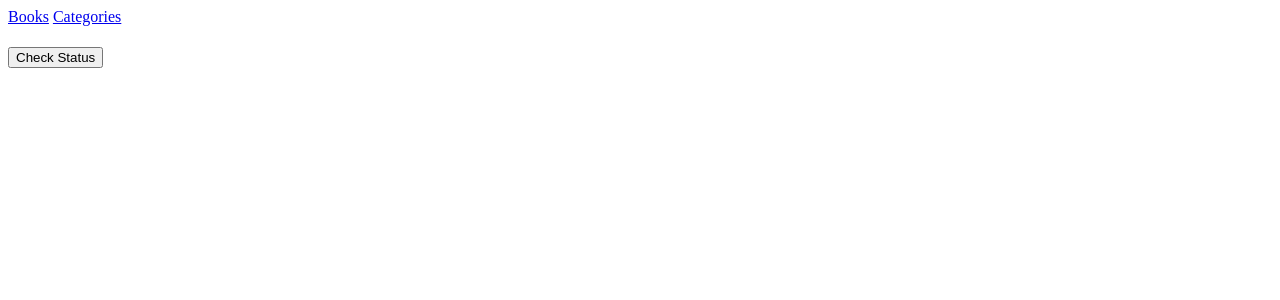
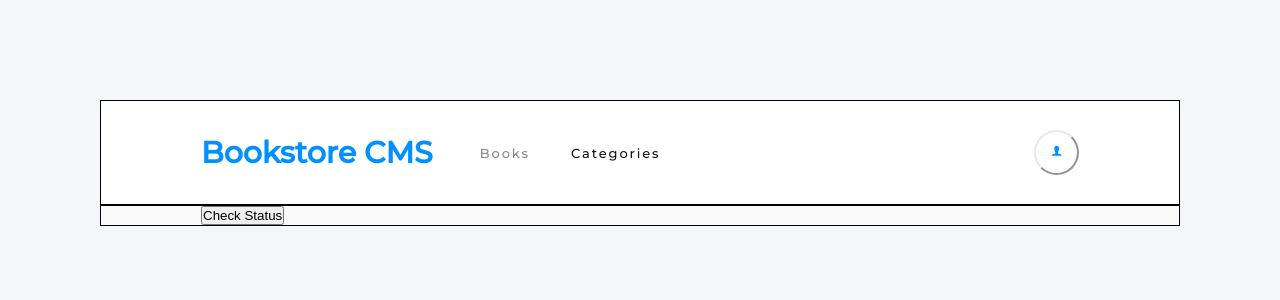
Before and after one commit to amon-cofie/bookstore-react-redux, a React (Create React App) app: page /categories in a window 1280 px wide. Shown: the top 300 px of the page. Built offline with nearby package versions, Linux system fonts and the light colour scheme.

Commit message:
Add styles

```diff
--- a/package.json
+++ b/package.json
@@ -7,10 +7,12 @@
     "@testing-library/jest-dom": "^5.16.5",
     "@testing-library/react": "^13.4.0",
     "@testing-library/user-event": "^13.5.0",
+    "antd": "^4.24.1",
     "axios": "^1.1.3",
     "prop-types": "^15.8.1",
     "react": "^18.2.0",
     "react-dom": "^18.2.0",
+    "react-icons": "^4.6.0",
     "react-redux": "^8.0.5",
     "react-router-dom": "^6.4.3",
     "react-scripts": "5.0.1",
--- a/src/App.js
+++ b/src/App.js
@@ -1,6 +1,7 @@
 import React from 'react';
 import { Route, Routes, NavLink } from 'react-router-dom';
 import { useSelector, useDispatch } from 'react-redux';
+import { IoIosPerson } from 'react-icons/io';
 import BooksList from './components/BooksList';
 import FormInput from './components/FormInput';
 import { checkStatus } from './redux/categories/categories';
@@ -12,17 +13,31 @@ function App() {
 
   return (
     <>
-      <div>
-        <NavLink to="/">Books</NavLink>
-        {' '}
-        <NavLink to="/categories">Categories</NavLink>
+      <div className="app-main-container">
+        <header className="center-container header-container ">
+          <div className="header-content">
+            <h1 className="main-heading">Bookstore CMS</h1>
+            <nav className="navbar-container ">
+              <NavLink className="nav-links" to="/">
+                Books
+              </NavLink>
+              <NavLink className="nav-links" to="/categories">
+                Categories
+              </NavLink>
+            </nav>
           </div>
+          <button className="profile-icon" type="button">
+            <IoIosPerson className="userIcon" />
+          </button>
+        </header>
+        <main className="center-container app-components-container">
           <Routes>
             <Route
               path="/"
               element={(
                 <>
                   <BooksList booksArr={books} />
+                  <hr />
                   <FormInput />
                 </>
               )}
@@ -31,10 +46,7 @@ function App() {
               path="/categories"
               element={(
                 <>
-              <h1>
-                {status}
-                {' '}
-              </h1>
+                  <h1>{status}</h1>
                   <button
                     type="button"
                     onClick={() => {
@@ -47,6 +59,8 @@ function App() {
               )}
             />
           </Routes>
+        </main>
+      </div>
     </>
   );
 }
--- a/src/components/BooksList.js
+++ b/src/components/BooksList.js
@@ -2,6 +2,7 @@ import React, { useEffect } from 'react';
 import { useDispatch, useSelector } from 'react-redux';
 import Book from './Book';
 import { AsyncGetBooks } from '../redux/books/books';
+import styles from '../css/BooksList.module.css';
 
 const BooksList = () => {
   const allBooks = [];
@@ -21,8 +22,8 @@ const BooksList = () => {
   });
 
   return (
-    <div>
-      <ul>
+    <div className={styles.mainContainer}>
+      <ul className={styles.booksContainer}>
         {allBooks.map((book) => (
           <Book key={book.id} book={book} />
         ))}
--- a/src/components/FormInput.js
+++ b/src/components/FormInput.js
@@ -2,6 +2,7 @@ import React, { useState } from 'react';
 import { v4 as uuidv4 } from 'uuid';
 import { useDispatch } from 'react-redux';
 import { addBook } from '../redux/books/books';
+import formStyle from '../css/FormInput.module.css';
 
 const FormInput = () => {
   const [titleValue, setTitleValue] = useState('');
@@ -9,8 +10,11 @@ const FormInput = () => {
   const dispatch = useDispatch();
 
   return (
-    <div>
+    <div className={formStyle.formContainer}>
+      <h3 className={formStyle.mainHeading}>ADD NEW BOOK</h3>
+      <form className={formStyle.mainForm}>
         <input
+          className={formStyle.formControl}
           type="text"
           value={titleValue}
           placeholder="Title"
@@ -18,6 +22,7 @@ const FormInput = () => {
           onChange={(e) => setTitleValue(e.target.value)}
         />
         <input
+          className={`${formStyle.formControl} ${formStyle.authorControl}`}
           type="text"
           value={authorValue}
           placeholder="Author"
@@ -25,6 +30,7 @@ const FormInput = () => {
           onChange={(e) => setAuthorValue(e.target.value)}
         />
         <button
+          className={formStyle.button}
           type="submit"
           onClick={(e) => {
             e.preventDefault();
@@ -40,8 +46,9 @@ const FormInput = () => {
             setAuthorValue('');
           }}
         >
-        ADD SCORE
+          ADD BOOK
         </button>
+      </form>
     </div>
   );
 };
--- /dev/null
+++ b/src/css/Book.module.css
@@ -0,0 +1,119 @@
+.newBook {
+  display: flex;
+  justify-content: space-between;
+  background-color: #fff;
+  padding: 2rem 9.188rem 1.625rem 1.688rem;
+  border-radius: 4px;
+  border: solid 1px #e8e8e8;
+}
+
+.commonFontStyles {
+  font-weight: normal;
+  font-stretch: normal;
+  font-style: normal;
+  line-height: normal;
+  letter-spacing: normal;
+}
+
+.interaction {
+  display: flex;
+  margin-top: 0.938rem;
+}
+
+.bookStats {
+  display: flex;
+  align-items: center;
+}
+
+.completedStats {
+  display: flex;
+  padding-right: 4.938rem;
+  align-items: center;
+  border-right: 2px solid #e8e8e8;
+}
+
+.progressBar {
+  margin-right: 1.313rem;
+}
+
+.completed {
+  opacity: 0.5;
+  font-family: var(--font1);
+  font-size: 0.875rem;
+  color: var(--accent-color-light);
+}
+
+.chapterStats {
+  padding-left: 3.688rem;
+}
+
+.progressPercentage {
+  font-family: var(--font1);
+  font-size: 2rem;
+  color: var(--accent-color-light);
+}
+
+.currentChapterStats {
+  opacity: 0.5;
+  font-family: var(--font2);
+  font-size: 0.813rem;
+  font-weight: 300;
+  color: var(--accent-color-light);
+}
+
+.currentChapter {
+  margin-top: 0.438rem;
+  font-family: var(--font2);
+  font-size: 1rem;
+  font-weight: 300;
+  letter-spacing: -0.4px;
+  color: var(--accent-color-light);
+}
+
+.updateProgressBtn {
+  margin-top: 1.438rem;
+  padding: 0.438rem 1.188rem 0.5rem 1.375rem;
+  border-radius: 3px;
+  background-color: var(--accent-color);
+}
+
+.bookCategory {
+  opacity: 0.5;
+  font-family: var(--font1);
+  font-size: 0.875rem;
+  font-weight: bold;
+  color: var(--accent-color-light);
+}
+
+.bookTitle {
+  font-family: var(--font2);
+  font-size: 1.375rem;
+  font-weight: bold;
+  letter-spacing: -0.2px;
+  color: var(--accent-color-light);
+}
+
+.bookAuthor {
+  font-family: var(--font2);
+  font-size: 0.875rem;
+  font-weight: 300;
+  color: #4386bf;
+}
+
+.bookInteractions {
+  padding-right: 0.938rem;
+  font-family: var(--font2);
+  font-size: 0.875rem;
+  font-weight: 300;
+  color: #4386bf;
+}
+
+.removeBtn {
+  padding-left: 0.938rem;
+  border-left: 2px solid #e8e8e8;
+  border-right: 2px solid #e8e8e8;
+}
+
+.editBtn {
+  padding-left: 0.938rem;
+}
--- /dev/null
+++ b/src/css/BooksList.module.css
@@ -0,0 +1,10 @@
+.mainContainer {
+  padding-top: 2.375rem;
+  padding-bottom: 2.375rem;
+}
+
+.booksContainer {
+  display: flex;
+  flex-direction: column;
+  gap: 0.938rem;
+}
--- /dev/null
+++ b/src/css/FormInput.module.css
@@ -0,0 +1,42 @@
+.mainHeading {
+  width: 10.875rem;
+  height: 1.5rem;
+  margin: 1.813rem 32.75rem 1.188rem 0;
+  font-family: var(--font1);
+  font-size: 1.25rem;
+  font-weight: bold;
+  font-stretch: normal;
+  font-style: normal;
+  line-height: normal;
+  letter-spacing: -0.18px;
+  color: #888;
+}
+
+.mainForm {
+  display: flex;
+}
+
+.formControl {
+  width: 35%;
+  height: 2.813rem;
+  padding: 1.063rem;
+  border-radius: 4px;
+  border: solid 1px #e8e8e8;
+  background-color: #fff;
+}
+
+.authorControl {
+  margin-left: 1rem;
+}
+
+.button {
+  margin-left: auto;
+  width: 15%;
+  height: 2.813rem;
+  border-radius: 3px;
+  background-color: var(--accent-color);
+}
+
+.formContainer {
+  margin-bottom: 12rem;
+}
--- a/src/index.css
+++ b/src/index.css
@@ -1,3 +1,100 @@
+@import url('https://fonts.googleapis.com/css2?family=Montserrat:wght@500&display=swap');
+@import url('https://fonts.googleapis.com/css2?family=Roboto+Slab:wght@600&display=swap');
+
+:root {
+  --accent-color: #0290ff;
+  --accent-color-light: #121212;
+  --font1: 'Montserrat', sans-serif;
+  --font2: 'Roboto Slab', serif;
+}
+
+* {
+  margin: 0;
+  padding: 0;
+  box-sizing: border-box;
+  list-style: none;
+  text-decoration: none;
+  transition: 0.3s;
+}
+
 body {
-  background-color: transparent;
+  background-color: #f5f6fa;
 }
+
+.app-main-container {
+  padding-left: 6.25rem;
+  padding-right: 6.25rem;
+  padding-top: 6.25rem;
+}
+
+.header-container {
+  display: flex;
+  align-items: center;
+  justify-content: space-between;
+  border: 1px solid black;
+  padding: 1.813rem 6.25rem;
+  background-color: #fff;
+}
+
+.main-heading {
+  color: var(--accent-color);
+  font-family: var(--font1);
+  font-size: 1.875rem;
+  font-weight: bold;
+  font-stretch: normal;
+  font-style: normal;
+  line-height: normal;
+  letter-spacing: normal;
+}
+
+.header-content {
+  display: flex;
+  align-items: center;
+}
+
+.navbar-container {
+  display: flex;
+  align-items: center;
+  margin-left: 2.938rem;
+  gap: 2.563rem;
+}
+
+.profile-icon {
+  background-color: #fff;
+  border-radius: 50%;
+  border-color: #e8e8e8;
+  width: 2.813rem;
+  height: 2.813rem;
+}
+
+.app-components-container {
+  padding-left: 6.25rem;
+  padding-right: 6.25rem;
+  border: 1px solid black;
+  background-color: #fafafa;
+}
+
+.center-container {
+  margin-left: auto;
+  margin-right: auto;
+}
+
+.nav-links {
+  font-family: var(--font1);
+  font-size: 0.813rem;
+  font-weight: normal;
+  font-stretch: normal;
+  font-style: normal;
+  line-height: normal;
+  letter-spacing: 1.9px;
+  color: #121212;
+  opacity: 50%;
+}
+
+.active {
+  opacity: 100%;
+}
+
+.userIcon {
+  color: var(--accent-color);
+}
```
Also changed, not shown: src/components/Book.js (+65 -14 lines), 1 other file (tests, documents, lock files or other folders). Lines whose indentation alone changed are shown as unchanged.
